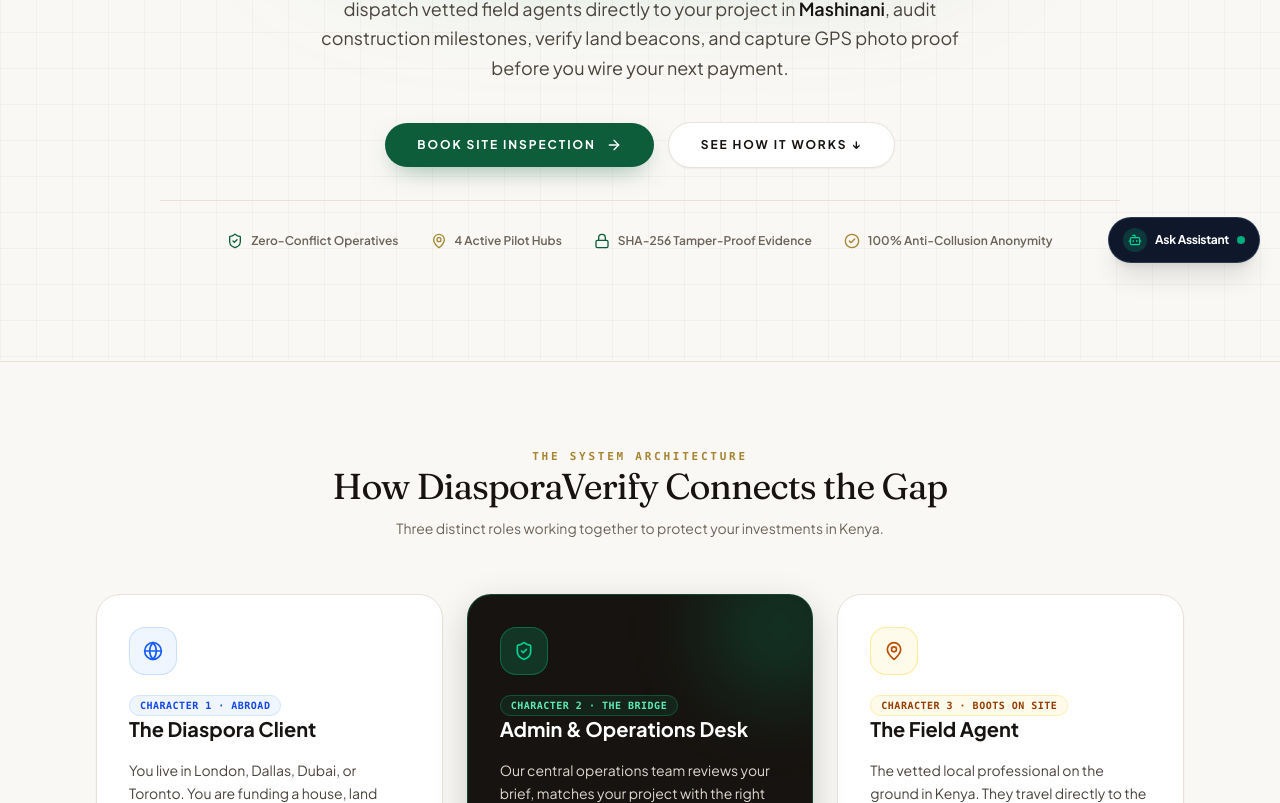
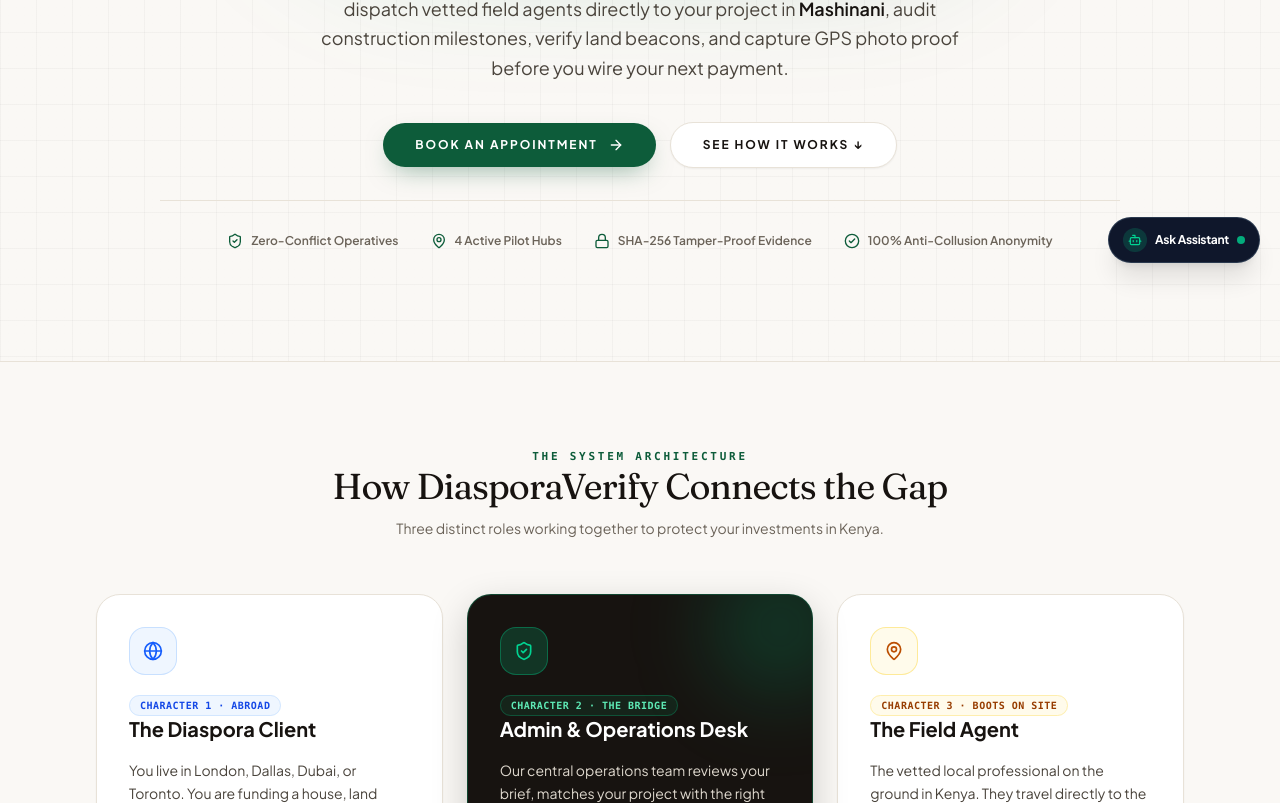
Before and after one commit to ashiruma/diaspora-verify, a React (Vite) app: page / in a window 1280 px wide. Shown: the part 517-1320 px from the top of the page. Built offline with nearby package versions, Linux system fonts and the light colour scheme; no server answers.

Commit message:
fix(home): update hero CTA to Book an Appointment and align brand green palette

```diff
--- a/src/pages/HomePage.tsx
+++ b/src/pages/HomePage.tsx
@@ -136,7 +136,7 @@ export function HomePage({
               onClick={handleStart}
               className="w-full sm:w-auto px-8 py-3.5 rounded-full bg-[#0D5C3A] hover:bg-[#094229] text-white font-bold text-xs uppercase tracking-[0.16em] shadow-[0_10px_26px_-10px_rgba(13,92,58,0.5)] transition-all hover:-translate-y-0.5 active:translate-y-0 flex items-center justify-center gap-2.5 cursor-pointer"
             >
-              <span>Book Site Inspection</span>
+              <span>Book an Appointment</span>
               <ArrowRight className="w-4 h-4" />
             </button>
 
@@ -155,7 +155,7 @@ export function HomePage({
               <span>Zero-Conflict Operatives</span>
             </span>
             <span className="flex items-center gap-2">
-              <MapPin className="w-4 h-4 text-[#a78632]" />
+              <MapPin className="w-4 h-4 text-[#0D5C3A]" />
               <span>4 Active Pilot Hubs</span>
             </span>
             <span className="flex items-center gap-2">
@@ -163,7 +163,7 @@ export function HomePage({
               <span>SHA-256 Tamper-Proof Evidence</span>
             </span>
             <span className="flex items-center gap-2">
-              <CheckCircle2 className="w-4 h-4 text-[#a78632]" />
+              <CheckCircle2 className="w-4 h-4 text-[#0D5C3A]" />
               <span>100% Anti-Collusion Anonymity</span>
             </span>
           </div>
@@ -175,7 +175,7 @@ export function HomePage({
       ========================================================================= */}
       <section className="py-20 px-4 sm:px-6 lg:px-8 max-w-6xl mx-auto">
         <div className="text-center max-w-2xl mx-auto mb-14 space-y-3">
-          <span className="text-[11px] font-mono font-bold tracking-[0.25em] uppercase text-[#a78632]">
+          <span className="text-[11px] font-mono font-bold tracking-[0.25em] uppercase text-[#0D5C3A]">
             The System Architecture
           </span>
           <h2 className="font-serif text-3xl sm:text-4xl font-normal text-[#171310] tracking-tight">
@@ -188,7 +188,7 @@ export function HomePage({
 
         <div className="grid grid-cols-1 md:grid-cols-3 gap-6 relative">
           {/* 1. The Diaspora Client */}
-          <div className="bg-white rounded-3xl p-7 sm:p-8 border border-[#e8e2d8] shadow-xs flex flex-col justify-between space-y-6 hover:border-[#b89a62]/50 hover:shadow-md transition-all">
+          <div className="bg-white rounded-3xl p-7 sm:p-8 border border-[#e8e2d8] shadow-xs flex flex-col justify-between space-y-6 hover:border-emerald-600/40 hover:shadow-md transition-all">
             <div className="space-y-4">
               <div className="w-12 h-12 rounded-2xl bg-blue-50 text-blue-700 border border-blue-200/80 flex items-center justify-center font-bold text-lg">
                 <Globe className="w-5 h-5 text-blue-600" />
@@ -619,7 +619,7 @@ export function HomePage({
               onClick={handleStart}
               className="w-full sm:w-auto px-8 py-3.5 rounded-full bg-white hover:bg-emerald-50 text-[#0D5C3A] font-bold text-xs uppercase tracking-[0.16em] shadow-lg transition-all cursor-pointer flex items-center justify-center gap-2"
             >
-              <span>Book Site Verification</span>
+              <span>Book an Appointment</span>
               <ArrowRight className="w-4 h-4" />
             </button>
             <button
```
